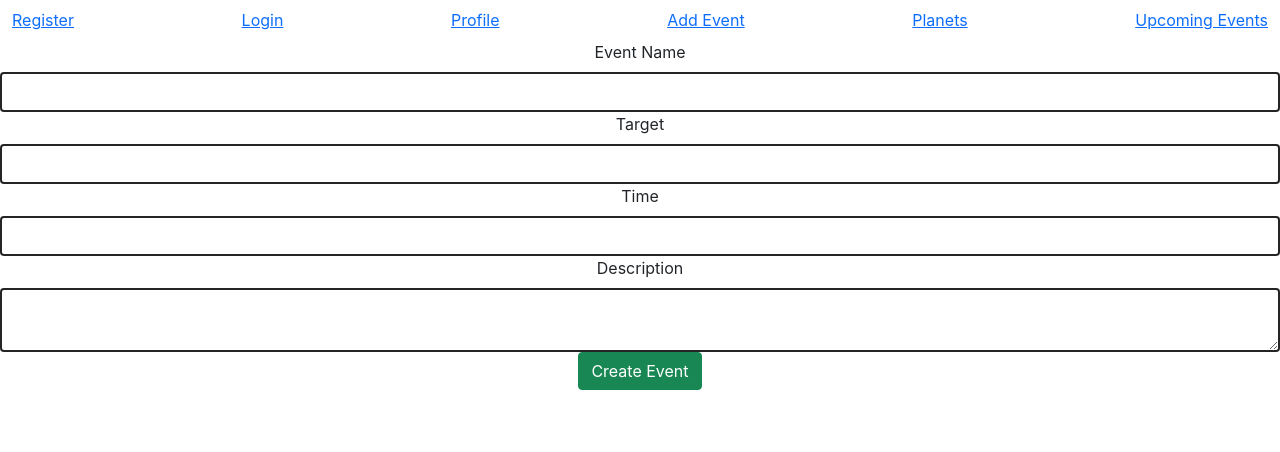
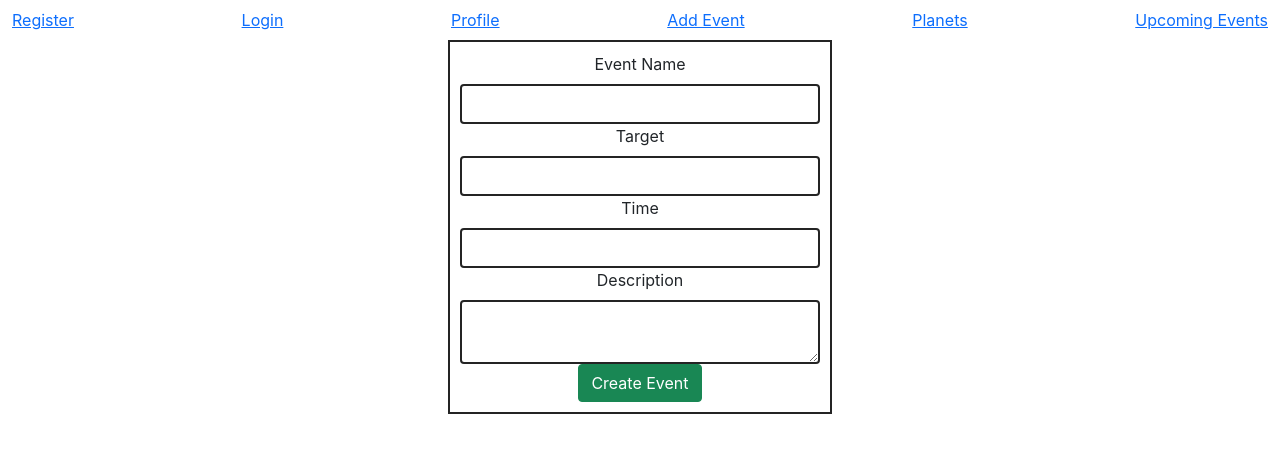
Before and after one commit to PatrickBoynton/night_watch, a React (Create React App) app in the folder frontend/static/: page /event/form in a window 1280 px wide. Shown: the top 452 px of the page. Built offline with nearby package versions, Linux system fonts and the light colour scheme.

Commit message:
Gave this form default form styling.

```diff
--- a/frontend/static/src/components/events/EventForm.js
+++ b/frontend/static/src/components/events/EventForm.js
@@ -43,7 +43,7 @@ class EventForm extends Component {
 
     render() {
         return (
-            <form onSubmit={this.handleSubmit}>
+            <form className="login-register" onSubmit={this.handleSubmit}>
                 <label className="form-label" htmlFor="name">Event Name</label>
                 <input className="form-control" type="text"
                        onChange={this.handleInput}
```
